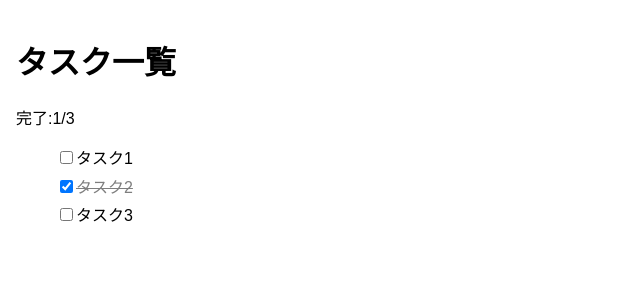
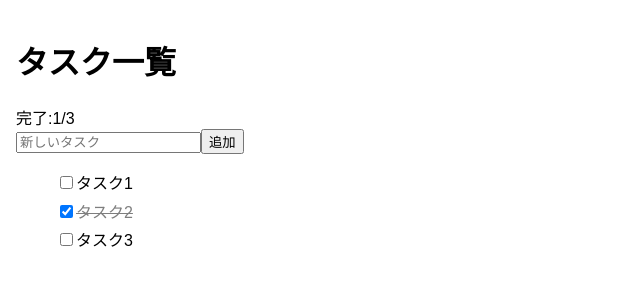
Before and after one commit to rcanai/react-practice, a React (Create React App) app: page / in a window 1280 px wide. Shown: the top 300 px of the page, without its empty margins (0-640 px from the left). Built offline with nearby package versions, Linux system fonts and the light colour scheme.

Commit message:
タスクの追加処理

```diff
--- a/src/App.js
+++ b/src/App.js
@@ -1,6 +1,7 @@
 import React, { Component } from 'react';
 import './App.css';
 import Task from './components/Task';
+import TaskForm from './components/TaskForm';
 
 class App extends Component {
   // コンストラクターを記述
@@ -13,9 +14,13 @@ class App extends Component {
         { id: 2, title: 'タスク2', done: true },
         { id: 3, title: 'タスク3', done: false },
       ],
+      // タスク追加用のデータを設定
+      text: '',
     };
     this.changeDone = this.changeDone.bind(this);
     this.doneCount = this.doneCount.bind(this);
+    this.updateValue = this.updateValue.bind(this);
+    this.addTask = this.addTask.bind(this);
   }
 
   // タスクの状態を変更
@@ -33,6 +38,35 @@ class App extends Component {
     return this.state.tasks.filter(t => t.done).length;
   }
 
+  // タスク追加用の文字列を更新
+  updateValue(event) {
+    this.setState({
+      text: event.target.value,
+    });
+  }
+
+  // タスクを追加
+  addTask() {
+    if (!this.state.text) {
+      // 空文字は無効とする
+      return;
+    }
+    this.setState((state) => {
+      const maxId = Math.max.apply(
+        null,
+        state.tasks.map(t => t.id),
+      );
+      const tasks = state.tasks.map(task => ({ ...task }));
+      tasks.push({
+        id: maxId + 1,
+        title: state.text,
+        done: false,
+      });
+      return { tasks };
+    });
+    this.setState({ text: '' });
+  }
+
   render() {
     return (
       <div className="App">
@@ -45,6 +79,11 @@ class App extends Component {
             {this.state.tasks.length}
           </output>
         </div>
+        <TaskForm
+          text={this.state.text}
+          updateValue={this.updateValue}
+          addTask={this.addTask}
+        />
         <ul className="tasks">
           {this.state.tasks.map(task => (
             <Task
--- a/src/components/Task.js
+++ b/src/components/Task.js
@@ -20,7 +20,7 @@ const Task = props => (
 
 Task.propTypes = {
   task: PropTypes.shape({
-    id: PropTypes.string,
+    id: PropTypes.number,
     done: PropTypes.bool,
     title: PropTypes.string,
   }).isRequired,
--- /dev/null
+++ b/src/components/TaskForm.js
@@ -0,0 +1,28 @@
+import React from 'react';
+import PropTypes from 'prop-types';
+import './TaskForm.css';
+
+const TaskForm = props => (
+  <div className="task-form">
+    <input
+      type="text"
+      value={props.text}
+      onChange={props.updateValue}
+      placeholder="新しいタスク"
+    />
+    <button
+      type="button"
+      onClick={props.addTask}
+    >
+      追加
+    </button>
+  </div>
+);
+
+TaskForm.propTypes = {
+  text: PropTypes.string.isRequired,
+  updateValue: PropTypes.func.isRequired,
+  addTask: PropTypes.func.isRequired,
+};
+
+export default TaskForm;
```
Also changed, not shown: src/components/TaskForm.css (added).
